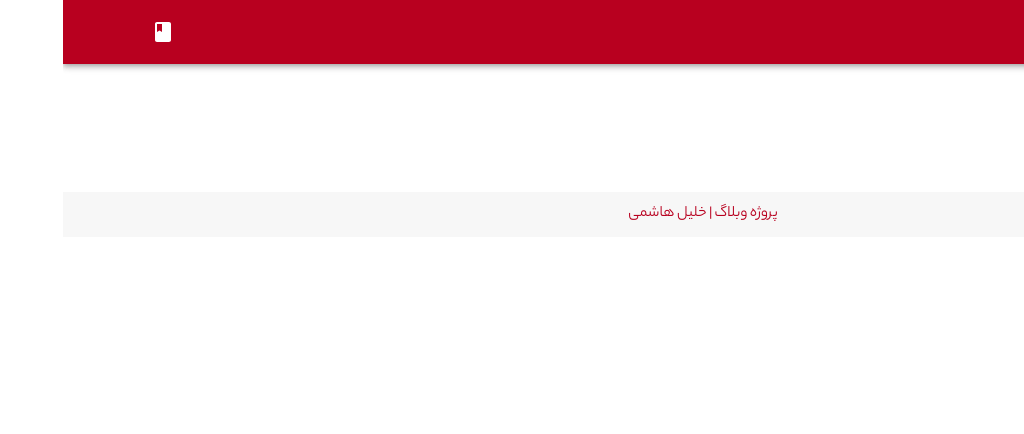
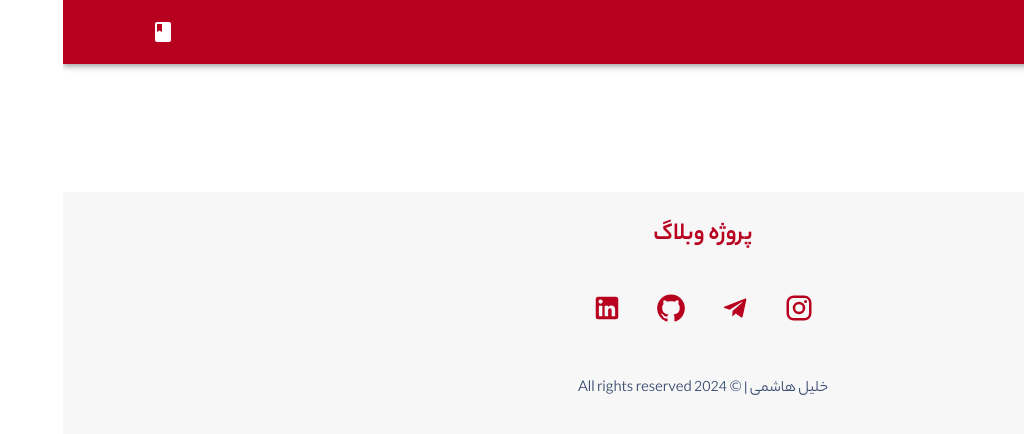
Before and after one commit to KhalilHashemi/Blog-Project, a React (Vite) app: page /blogs/1 in a window 1280 px wide. Shown: the top 434 px of the page, without its empty margins (256-1280 px from the left). Built offline with nearby package versions, Linux system fonts and the light colour scheme; no server answers.

Commit message:
add to footer social icons

```diff
--- a/src/layouts/Layout.jsx
+++ b/src/layouts/Layout.jsx
@@ -3,7 +3,12 @@ import Toolbar from "@mui/material/Toolbar";
 import Typography from "@mui/material/Typography";
 import BookIcon from "@mui/icons-material/Book";
 import Container from "@mui/material/Container";
-import { useNavigate } from "react-router-dom";
+import { Link, useNavigate } from "react-router-dom";
+import InstagramIcon from "@mui/icons-material/Instagram";
+import TelegramIcon from "@mui/icons-material/Telegram";
+import GitHubIcon from "@mui/icons-material/GitHub";
+import LinkedInIcon from "@mui/icons-material/LinkedIn";
+import { Button } from "@mui/material";
 
 function Layout({ children }) {
   const navigate = useNavigate();
@@ -40,9 +45,53 @@ function Layout({ children }) {
           color="primary"
           padding="10px"
           textAlign="center"
+          fontWeight={700}
+          fontSize={25}
           mt={10}
+          py={3}
         >
-          پروژه وبلاگ | خلیل هاشمی
+          پروژه وبلاگ
+        </Typography>
+        <Typography
+          component="p"
+          variant="p"
+          textAlign="center"
+          bgcolor="#f7f7f7"
+          pb={5}
+        >
+          <Link to="https://t.me/KhalilHashemi8" target="_blank">
+            <Button sx={{ borderRadius: "10px" }}>
+              <InstagramIcon sx={{ fontSize: "30px", paddingY: "8px" }} />
+            </Button>
+          </Link>
+          <Link to="https://telegram.org/khalilhashemi8" target="_blank">
+            <Button sx={{ borderRadius: "10px" }}>
+              <TelegramIcon sx={{ fontSize: "30px", paddingY: "8px" }} />
+            </Button>
+          </Link>
+          <Link to="https://github.com/KhalilHashemi" target="_blank">
+            <Button sx={{ borderRadius: "10px" }}>
+              <GitHubIcon sx={{ fontSize: "30px", paddingY: "8px" }} />
+            </Button>
+          </Link>
+          <Link
+            to="https://www.linkedin.com/in/khalil-hashemi-049b6b219"
+            target="_blank"
+          >
+            <Button sx={{ borderRadius: "10px" }}>
+              <LinkedInIcon sx={{ fontSize: "30px", paddingY: "8px" }} />
+            </Button>
+          </Link>
+        </Typography>
+        <Typography
+          component="p"
+          variant="p"
+          textAlign="center"
+          bgcolor="#f7f7f7"
+          pb={5}
+          color="secondary"
+        >
+          خلیل هاشمی | © 2024 All rights reserved
         </Typography>
       </footer>
       {/*----------------------------- </footer> ---------------------------*/}
```
